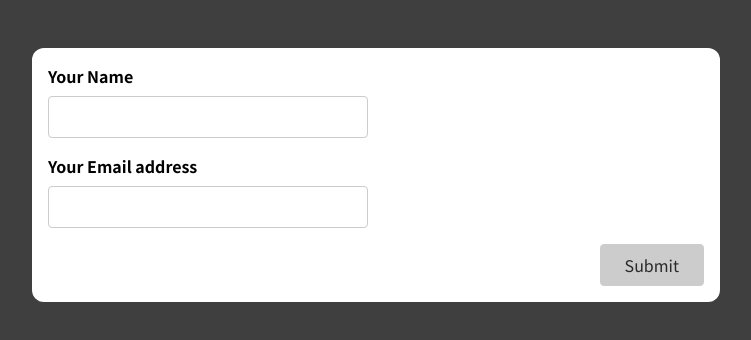
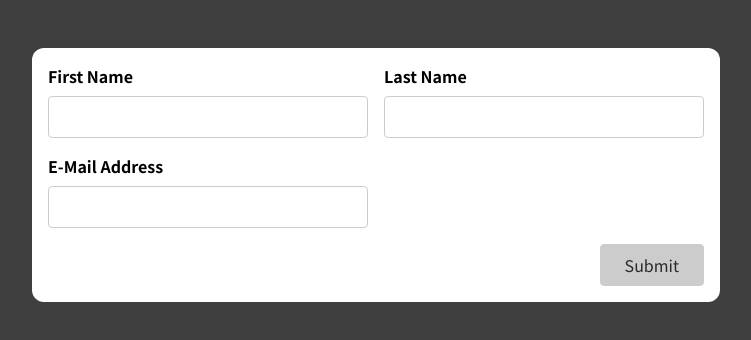
Before and after one commit to ropdias/react-complete-guide-project-12, a React (Create React App) app: page / in a window 1280 px wide. Shown: the top 340 px of the page, without its empty margins (264-1015 px from the left). Built offline with nearby package versions, Linux system fonts and the light colour scheme.

Commit message:
Applying the custom hook to a new form

```diff
--- a/src/App.js
+++ b/src/App.js
@@ -1,9 +1,9 @@
-import SimpleInput from './components/SimpleInput';
+import BasicForm from "./components/BasicForm";
 
 function App() {
   return (
     <div className="app">
-      <SimpleInput />
+      <BasicForm />
     </div>
   );
 }
--- a/src/components/BasicForm.js
+++ b/src/components/BasicForm.js
@@ -1,22 +1,110 @@
+import useInput from "../hooks/use-input";
+
+const isNotEmpty = (value) => value.trim() !== "";
+const isEmail = (value) => value.includes("@");
+
 const BasicForm = (props) => {
+  const {
+    value: firstNameValue,
+    isValid: firstNameIsValid,
+    hasError: firstNameHasError,
+    valueChangeHandler: firstNameChangeHandler,
+    inputBlurHandler: firstNameBlurHandler,
+    reset: resetFirstName,
+  } = useInput(isNotEmpty);
+
+  const {
+    value: lastNameValue,
+    isValid: lastNameIsValid,
+    hasError: lastNameHasError,
+    valueChangeHandler: lastNameChangeHandler,
+    inputBlurHandler: lastNameBlurHandler,
+    reset: resetLastName,
+  } = useInput(isNotEmpty);
+
+  const {
+    value: emailValue,
+    isValid: emailIsValid,
+    hasError: emailHasError,
+    valueChangeHandler: emailChangeHandler,
+    inputBlurHandler: emailBlurHandler,
+    reset: resetEmail,
+  } = useInput(isEmail);
+
+  let formIsValid = false;
+
+  if (firstNameIsValid && lastNameIsValid && emailIsValid) {
+    formIsValid = true;
+  }
+
+  const submitHandler = (event) => {
+    event.preventDefault();
+
+    if (!formIsValid) {
+      return;
+    }
+
+    console.log("Submitted!");
+    console.log(firstNameValue, lastNameValue, emailValue);
+
+    resetFirstName();
+    resetLastName();
+    resetEmail();
+  };
+
+  const firstNameClasses = firstNameHasError
+    ? "form-control invalid"
+    : "form-control";
+  const lastNameClasses = lastNameHasError
+    ? "form-control invalid"
+    : "form-control";
+  const emailClasses = emailHasError ? "form-control invalid" : "form-control";
+
   return (
-    <form>
-      <div className='control-group'>
-        <div className='form-control'>
-          <label htmlFor='name'>First Name</label>
-          <input type='text' id='name' />
+    <form onSubmit={submitHandler}>
+      <div className="control-group">
+        <div className={firstNameClasses}>
+          <label htmlFor="name">First Name</label>
+          <input
+            type="text"
+            id="name"
+            value={firstNameValue}
+            onChange={firstNameChangeHandler}
+            onBlur={firstNameBlurHandler}
+          />
+          {firstNameHasError && (
+            <p className="error-text">Please enter a first name.</p>
+          )}
         </div>
-        <div className='form-control'>
-          <label htmlFor='name'>Last Name</label>
-          <input type='text' id='name' />
+        <div className={lastNameClasses}>
+          <label htmlFor="name">Last Name</label>
+          <input
+            type="text"
+            id="name"
+            value={lastNameValue}
+            onChange={lastNameChangeHandler}
+            onBlur={lastNameBlurHandler}
+          />
+          {lastNameHasError && (
+            <p className="error-text">Please enter a last name.</p>
+          )}
         </div>
       </div>
-      <div className='form-control'>
-        <label htmlFor='name'>E-Mail Address</label>
-        <input type='text' id='name' />
+      <div className={emailClasses}>
+        <label htmlFor="name">E-Mail Address</label>
+        <input
+          type="text"
+          id="name"
+          value={emailValue}
+          onChange={emailChangeHandler}
+          onBlur={emailBlurHandler}
+        />
+        {emailHasError && (
+          <p className="error-text">Please enter a valid email address.</p>
+        )}
       </div>
-      <div className='form-actions'>
-        <button>Submit</button>
+      <div className="form-actions">
+        <button disabled={!formIsValid}>Submit</button>
       </div>
     </form>
   );
--- a/src/components/SimpleInput.js
+++ b/src/components/SimpleInput.js
@@ -7,8 +7,8 @@
     hasError: nameInputHasError,
     valueChangeHandler: nameChangeHandler,
     inputBlurHandler: nameBlurHandler,
-    reset: resetNameInput
-  } = useInput(value => value.trim() !== "");
+    reset: resetNameInput,
+  } = useInput((value) => value.trim() !== "");
 
   const {
     value: enteredEmail,
@@ -16,8 +16,8 @@
     hasError: emailInputHasError,
     valueChangeHandler: emailChangeHandler,
     inputBlurHandler: emailBlurHandler,
-    reset: resetEmailInput
-  } = useInput(value => value.includes("@"));
+    reset: resetEmailInput,
+  } = useInput((value) => value.includes("@"));
 
   // Notes:
   // We changed the valueIsValid state for a variable that is checked everytime the component is re-rendered
@@ -38,7 +38,7 @@
     // setEnteredNameTouched(true);
     // setEnteredEmailTouched(true);
 
-    if (!enteredNameIsValid || !enteredEmailIsValid) {
+    if (!formIsValid) {
       return;
     }
 
```
Also changed, not shown: src/hooks/use-input.js (+4 -4 lines), 1 other file (tests, documents, lock files or other folders).
